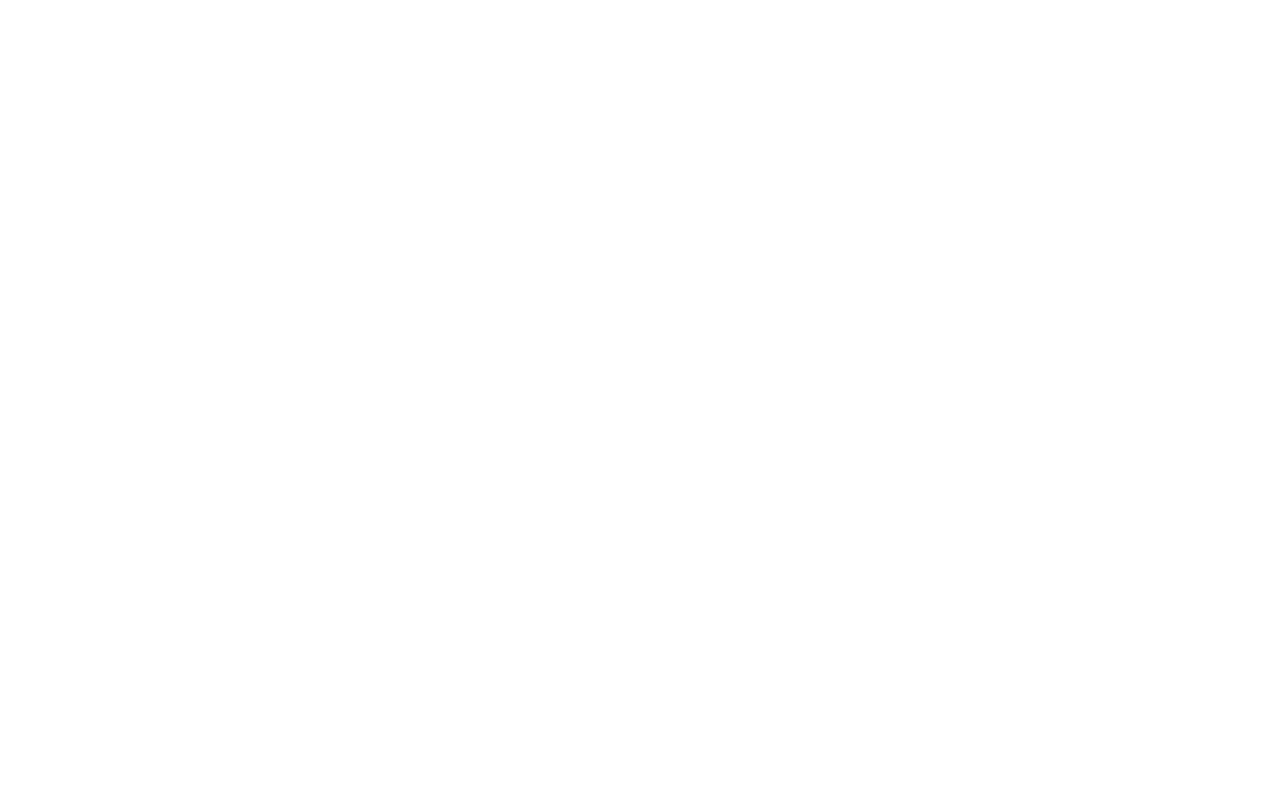
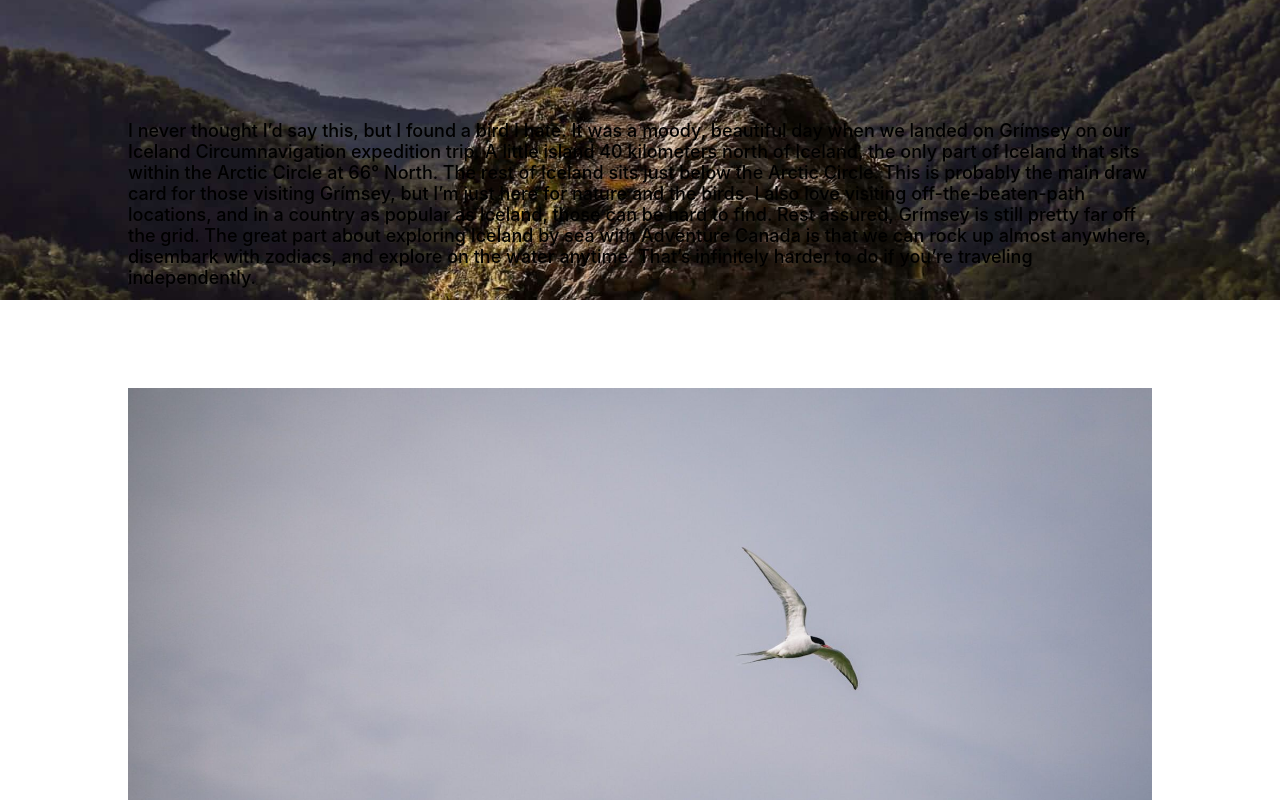
Before and after one commit to shafiar1111/TravelBlogFrontendReact, a React (Create React App) app: page /Tour1 in a window 1280 px wide. Before the commit this address had no page. Shown: the part 500-1300 px from the top of the page. Before the commit the page ends 800 px from the top, so only its background shows below. Built offline with nearby package versions, Linux system fonts and the light colour scheme.

Commit message:
new pages added

```diff
--- a/src/Components/ThreeImageGallery/ThreeImageGallery.js
+++ b/src/Components/ThreeImageGallery/ThreeImageGallery.js
@@ -1,21 +1,21 @@
 import './ThreeImageGallery.css';
 import React from 'react';
 
-function ThreeImageGallery({image1,image2,image3})
+function ThreeImageGallery({image1,image2,image3,link1,link2,link3})
 {
     return (
         <div className='recentimagehome'>
             <div className='imagecontainer'>
-            <img src={image1} width='300' height='280' className='im'/>
-            <div className='overlay'> </div>
+            <img src={image1} width='300' height='280' className='im' onClick={()=>{window.location.href=link1}}/>
+            {/* <div className='overlay'> </div> */}
             </div>
             <div className='imagecontainer'>
-            <img src={image2} width='300' height='280' className='im'/>
-            <div className='overlay'> </div>
+            <img src={image2} width='300' height='280' className='im' onClick={()=>window.location.href=link2}/>
+            {/* <div className='overlay'> </div> */}
             </div>
             <div className='imagecontainer'>
-            <img src={image3} width='300' height='280' className='im'/>
-            <div className='overlay'> </div>
+            <img src={image3} width='300' height='280' className='im' onClick={()=>window.location.href=link3}/>
+            {/* <div className='overlay'> </div> */}
             </div>
         </div>
     )
--- a/src/Pages/Home/Home.js
+++ b/src/Pages/Home/Home.js
@@ -17,7 +17,8 @@ function Home()
     const location=useLocation();
 
     useEffect(() => {
-        setState(location.state === null ? 'Register' : location.state.data);
+        setState(localStorage.getItem('cookie') === null ? 'Register' : 'Logout');
+        console.log("location.state.data",location.state)
     }, [location.state]);
 
     return (
@@ -30,11 +31,11 @@ function Home()
             </button>
             <div className='LeafContainer'>
                 <LeafWithText text="My recent adventures"/>
-                <ThreeImageGallery image1={img1} image2={img2} image3={img3} />
+                <ThreeImageGallery image1={img1} image2={img2} image3={img3} link1={"/Tour1"} link2={"/Tour2"} link3={"/Tour3"}/>
                 <LeafWithText text="My favorite stories"/>
-                <ThreeImageGallery image1={img1} image2={img2} image3={img3} />
+                <ThreeImageGallery image1={img1} image2={img2} image3={img3} link1="/Tour1" link2="/Tour2" link3="/Tour3"/>
                 <LeafWithText text="My Travel Countries stories"/>
-                <ThreeImageGallery image1={img1} image2={img2} image3={img3} />
+                <ThreeImageGallery image1={img1} image2={img2} image3={img3} link1="/Tour1" link2="/Tour2" link3="/Tour3"/>
             </div>
             <Footer/>
         </div>
--- /dev/null
+++ b/src/Pages/Tours/Tours.css
@@ -0,0 +1,30 @@
+.TourContainer
+{
+    display: flex;
+    justify-content: center;
+    align-items: center;
+    width: 100%;
+    flex-direction: column;
+}
+.TourSubContainer
+{
+    display: flex;
+    justify-content: space-evenly;
+    align-items: center;
+    width: 80%;
+    flex-direction: column;
+    height: auto;
+    margin-top:500px;
+    margin-bottom:100px;
+}
+.TourSubContainer img
+{
+    width:100%;
+    height:100%;
+    margin-top:100px;
+}
+.TourSubContainer h4
+{
+    font-size:18px;
+    font-weight:500;
+}
--- /dev/null
+++ b/src/Pages/Tours/Tours.js
@@ -0,0 +1,29 @@
+import Footer from '../../Components/Footer/Footer.js';
+import Header from '../../Components/Header/Header.js';
+import './Tours.css';
+import React
+ from 'react';
+function Tours({img1,img2})
+{
+   return (
+   <div className='TourContainer'>
+     <Header/>
+       <div className='TourSubContainer'>
+        <h4>
+            I never thought I’d say this, but I found a bird I hate.
+
+It was a moody, beautiful day when we landed on Grímsey on our Iceland Circumnavigation expedition trip. A little island 40 kilometers north of Iceland, the only part of Iceland that sits within the Arctic Circle at 66° North. The rest of Iceland sits just below the Arctic Circle.
+
+This is probably the main draw card for those visiting Grímsey, but I’m just here for nature and the birds.
+
+I also love visiting off-the-beaten-path locations, and in a country as popular as Iceland, those can be hard to find. Rest assured, Grímsey is still pretty far off the grid. The great part about exploring Iceland by sea with Adventure Canada is that we can rock up almost anywhere, disembark with zodiacs, and explore on the water anytime. That’s infinitely harder to do if you’re traveling independently.
+        </h4>
+          <img src={img1}/>
+          <img src={img2}/>
+       </div>
+     <Footer/>
+   </div>
+   )
+}
+
+export default Tours;
--- a/src/Utils/Utils.js
+++ b/src/Utils/Utils.js
@@ -8,17 +8,20 @@ function cookieReceive()
    .then(data=>{
       if(data.cookiePresent)
       {
-        console.log("present",data.cookie);
+        localStorage.setItem("cookie",data.cookie);
         return data.cookie;
       }
       else
       {
+        localStorage.setItem("cookie","");
+
         return null;
       }
    })
    .catch(err=>{console.log(err);
+    localStorage.setItem("cookie","");
     return null;
-   });
+});
 
 }
 
@@ -37,7 +40,7 @@ function cookieRemove()
       }
    })
    .catch(err=>{console.log(err);
-    return false;
+    return null;
    });
 
 }
--- a/src/index.js
+++ b/src/index.js
@@ -4,8 +4,10 @@ import './index.css';
 import App from './App';
 import Register from './Pages/Register/Register.js';
 import Login from './Pages/Login/Login.js';
-
 import { BrowserRouter as Router, Route, Routes } from 'react-router-dom';
+import Tours from './Pages/Tours/Tours.js';
+import img1 from './Assets/tour1-1.jpg';
+import img2 from './Assets/tour1-2.jpg';
 
 const root = ReactDOM.createRoot(document.getElementById('root'));
 
@@ -16,7 +18,9 @@ root.render(
          <Route path='/' element={<App/>}/>
          <Route path='/Register' element={<Register/>}/>
          <Route path='/Login' element={<Login/>}/>
-
+         <Route path='/Tour1' element={<Tours img1={img1} img2={img2}/>}/>
+         <Route path='/Tour2' element={<Tours img1={img1} img2={img2}/>}/>
+         <Route path='/Tour3' element={<Tours img1={img1} img2={img2}/>}/>
          </Routes>
     </Router>
   </React.StrictMode>
```
Also changed, not shown: src/Components/TravelPage/TravelPage.js (added, +11 -0 lines), src/Assets/tour1-1.jpg (added), src/Assets/tour1-2.jpg (added), src/Components/TravelPage/TravelPage.css (added).
